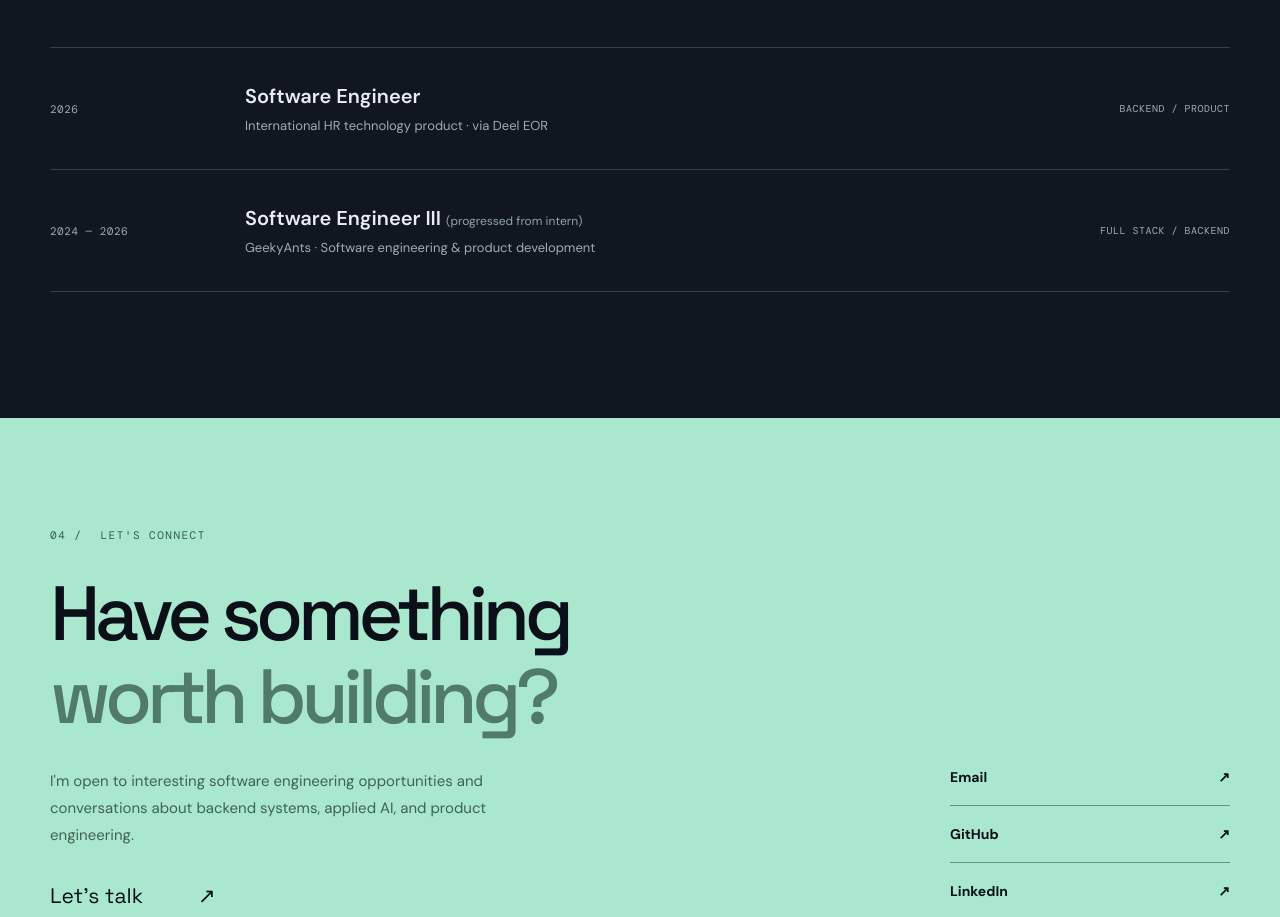
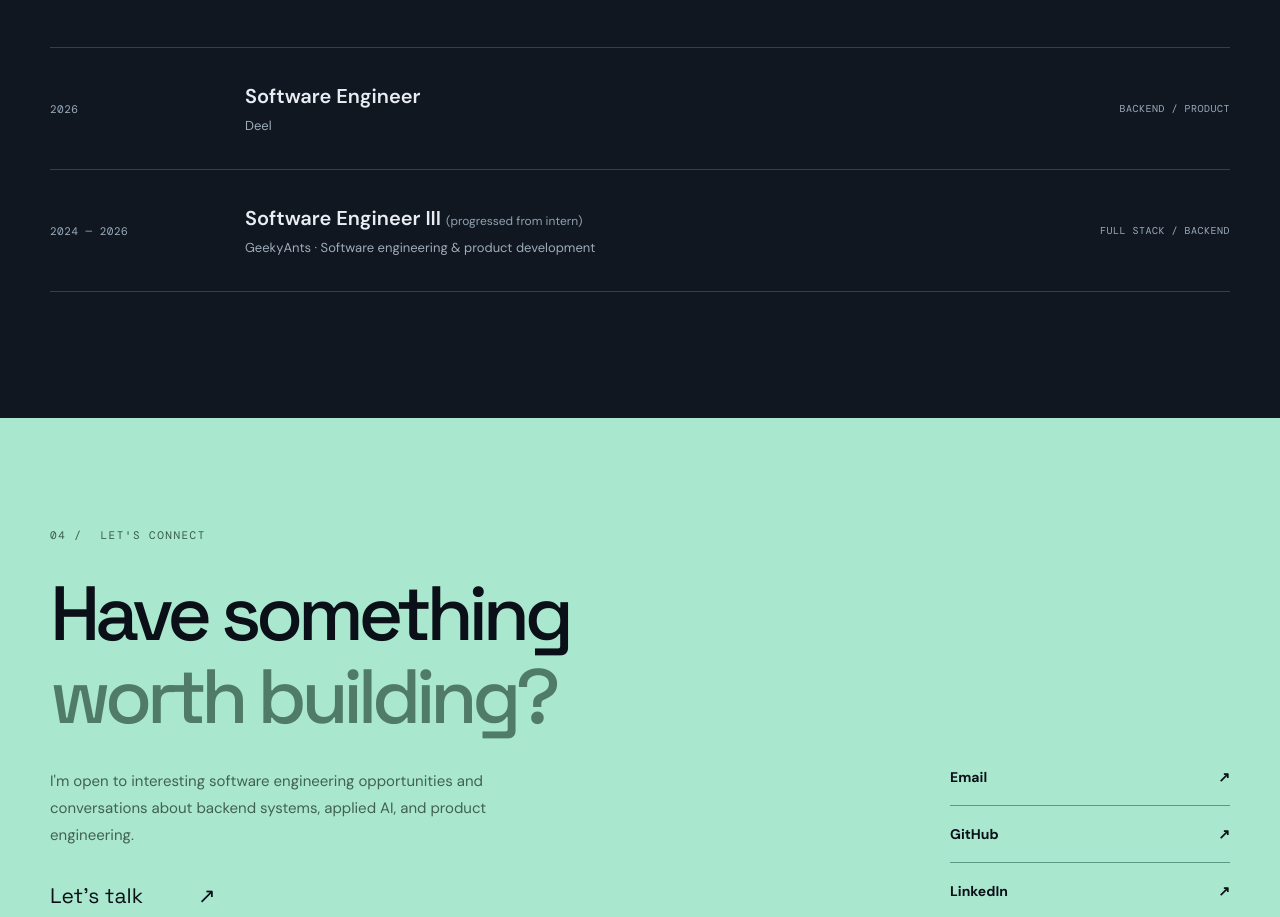
Before and after one commit to VishvendraTomar/VishvendraTomar.github.io, an Astro site: page / in a window 1280 px wide. Shown: the part 3801-4718 px from the top of the page. Built offline with nearby package versions, Linux system fonts and the light colour scheme; Astro itself is replaced by a stand-in of ours.

Commit message:
Display Deel as employer in experience section

```diff
--- a/src/pages/index.astro
+++ b/src/pages/index.astro
@@ -49,7 +49,7 @@ const skills=[
 
       <section class="about-section section-wrap" id="about"><div class="container about-grid"><div><div class="section-label"><span class="section-number">02 /</span> HOW I WORK</div><h2>Curious about the<br/><span class="muted-heading">whole system.</span></h2></div><div class="about-content"><p class="about-lead">The interesting problems usually live between components.</p><p>I like tracing how a request moves from the interface to the API, through the database and background jobs, and back to the person who depends on it. From designing clean service boundaries to finding subtle problems in production, I enjoy making complicated things easier to reason about.</p><p>My experience spans backend development, full-stack delivery, and newer AI-assisted workflows. Today, I’m especially interested in Python, reliable distributed work, and AI features that solve actual user problems.</p><div class="stack-grid">{skills.map(s=><div class="stack-item"><h3>{s.name}</h3><p>{s.list}</p></div>)}</div></div></div></section>
 
-      <section class="experience-section section-wrap" id="experience"><div class="container"><div class="section-label"><span class="section-number">03 /</span> EXPERIENCE</div><div class="experience-heading"><h2>Where I've<br/><span class="muted-heading">put it to work.</span></h2><p>Progressing from shipping features to owning more complex engineering problems.</p></div><div class="experience-list"><div class="experience-row"><span class="experience-years">2026</span><div><h3>Software Engineer</h3><p>International HR technology product · via Deel EOR</p></div><span class="experience-kind">BACKEND / PRODUCT</span></div><div class="experience-row"><span class="experience-years">2024 — 2026</span><div><h3>Software Engineer III <span class="experience-small">(progressed from intern)</span></h3><p>GeekyAnts · Software engineering & product development</p></div><span class="experience-kind">FULL STACK / BACKEND</span></div></div></div></section>
+      <section class="experience-section section-wrap" id="experience"><div class="container"><div class="section-label"><span class="section-number">03 /</span> EXPERIENCE</div><div class="experience-heading"><h2>Where I've<br/><span class="muted-heading">put it to work.</span></h2><p>Progressing from shipping features to owning more complex engineering problems.</p></div><div class="experience-list"><div class="experience-row"><span class="experience-years">2026</span><div><h3>Software Engineer</h3><p>Deel</p></div><span class="experience-kind">BACKEND / PRODUCT</span></div><div class="experience-row"><span class="experience-years">2024 — 2026</span><div><h3>Software Engineer III <span class="experience-small">(progressed from intern)</span></h3><p>GeekyAnts · Software engineering & product development</p></div><span class="experience-kind">FULL STACK / BACKEND</span></div></div></div></section>
 
       <section class="contact-section section-wrap" id="contact"><div class="container"><div class="section-label"><span class="section-number">04 /</span> LET'S CONNECT</div><div class="contact-grid"><div><h2>Have something<br/><span>worth building?</span></h2><p>I'm open to interesting software engineering opportunities and conversations about backend systems, applied AI, and product engineering.</p><a class="email-link" href="mailto:vishvendratomar29@gmail.com">Let's talk <span aria-hidden="true">↗</span></a></div><div class="contact-links"><a href="mailto:vishvendratomar29@gmail.com"><span>Email</span><span>↗</span></a><a href="https://github.com/VishvendraTomar" target="_blank" rel="noopener noreferrer"><span>GitHub</span><span>↗</span></a><a href="https://linkedin.com/in/vishvendra-tomar" target="_blank" rel="noopener noreferrer"><span>LinkedIn</span><span>↗</span></a></div></div></div></section>
     </main>
```
